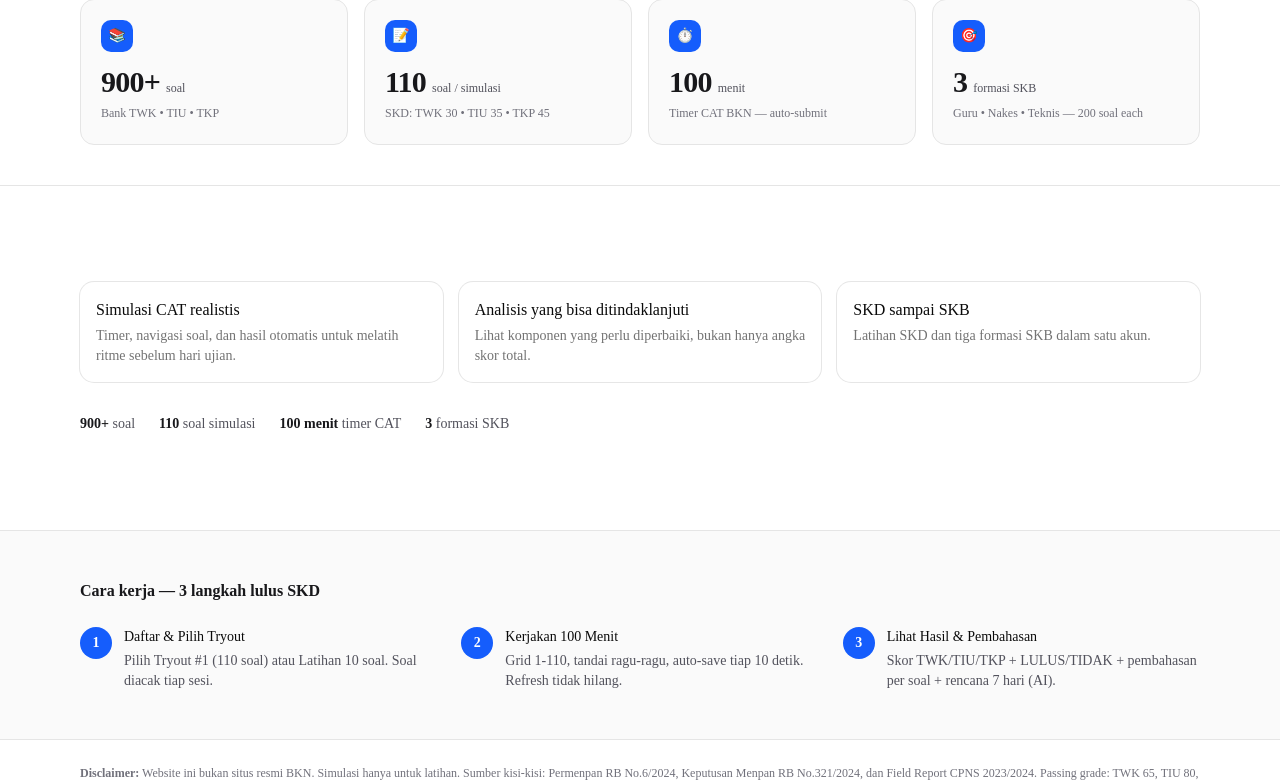
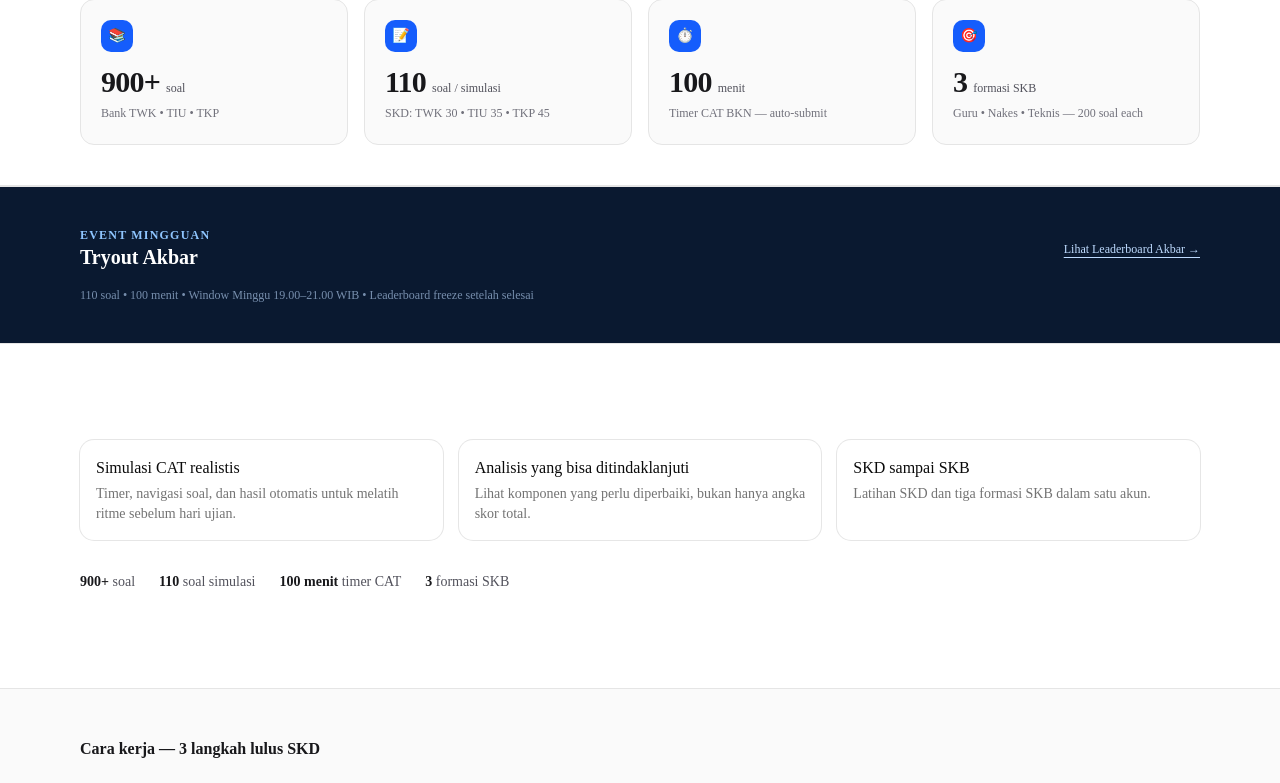
Before and after one commit to RhazorJavkins/CPNS_WEB, a Next.js app: page / in a window 1280 px wide. Shown: the part 946-1729 px from the top of the page. Built offline with nearby package versions, Linux system fonts and the light colour scheme; no server answers; the database is empty.

Commit message:
feat: Fase 2 Opsi B Akbar section + leaderboard nav
- navbar tambah Leaderboard (sm+)
- Akbar pindah ke dedicated navy section setelah TrustMetrics

```diff
--- a/src/app/page.tsx
+++ b/src/app/page.tsx
@@ -28,6 +28,7 @@ export default function Home() {
             <span>Web</span>
           </Link>
           <nav className="flex items-center gap-2">
+            <Link href="/leaderboard" className="hidden sm:inline-flex text-sm text-zinc-600 hover:text-zinc-900 dark:text-zinc-400 dark:hover:text-white px-2 py-1">Leaderboard</Link>
             <Link href="/login" className="text-sm text-zinc-600 hover:text-zinc-900 dark:text-zinc-400">Masuk</Link>
             <Link href="/register" className="inline-flex items-center justify-center rounded-lg bg-blue-600 text-white px-4 py-1.5 text-sm font-medium hover:bg-blue-700">Daftar Gratis</Link>
           </nav>
@@ -37,7 +38,20 @@ export default function Home() {
       {/* Hero */}
       <HeroSection />
       <TrustMetrics />
-      <LandingAkbarWrapper />
+      {/* Tryout Akbar — dedicated section Opsi B */}
+      <section className="bg-[#0a1930] dark:bg-zinc-900 border-y">
+        <div className="max-w-6xl mx-auto px-4 py-8 md:py-10">
+          <div className="flex flex-col sm:flex-row sm:items-center sm:justify-between gap-2 mb-4 text-white">
+            <div>
+              <p className="text-xs font-semibold tracking-widest uppercase text-blue-300">Event Mingguan</p>
+              <h2 className="text-lg md:text-xl font-bold">Tryout Akbar</h2>
+            </div>
+            <Link href="/leaderboard?akbar=true" className="text-xs text-blue-200 hover:text-white underline underline-offset-4">Lihat Leaderboard Akbar →</Link>
+          </div>
+          <LandingAkbarWrapper />
+          <p className="text-xs text-blue-200/60 mt-3">110 soal • 100 menit • Window Minggu 19.00–21.00 WIB • Leaderboard freeze setelah selesai</p>
+        </div>
+      </section>
       <section className="flex-1 bg-white dark:bg-zinc-900">
         <div className="max-w-6xl mx-auto px-4 py-16 md:py-24">
           <div className="grid gap-4 md:grid-cols-3">
```
